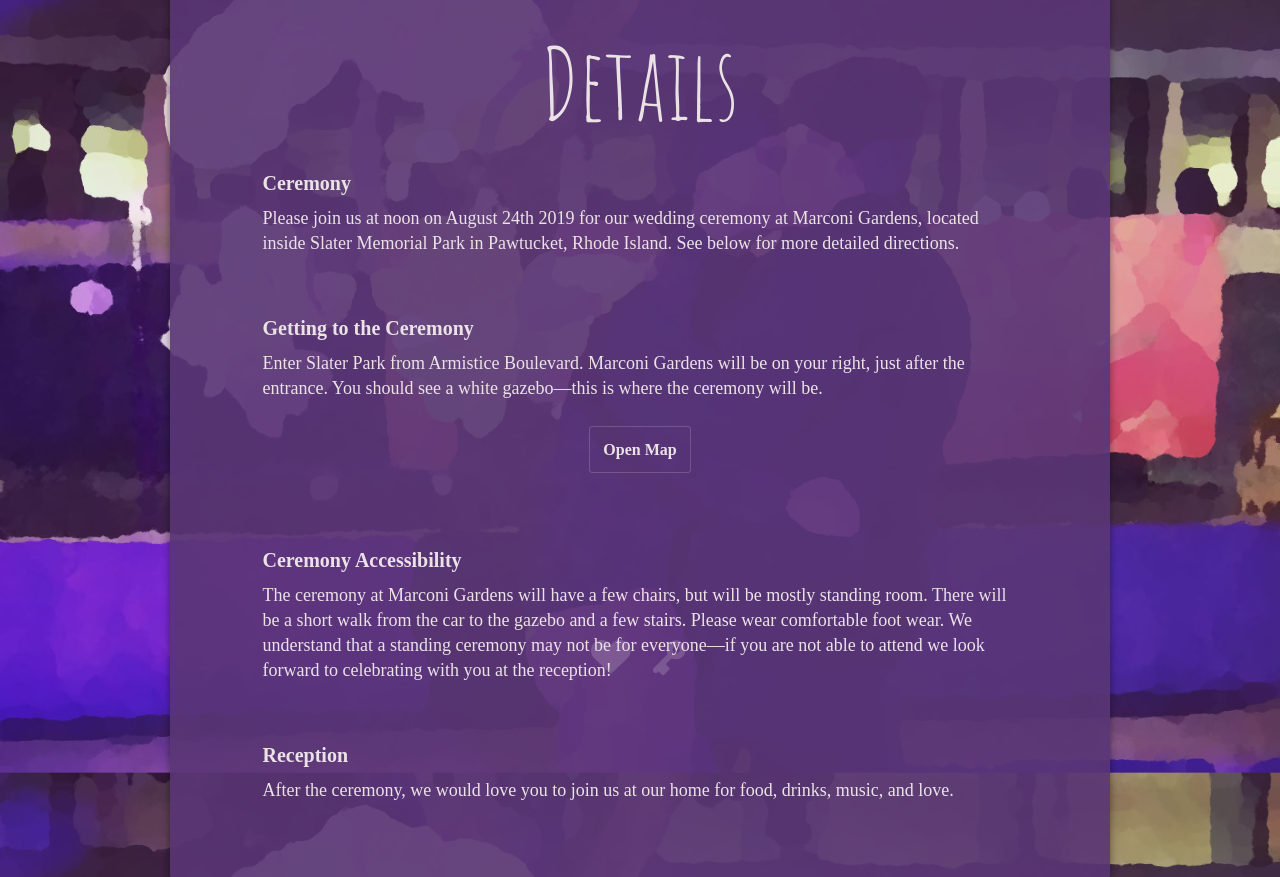
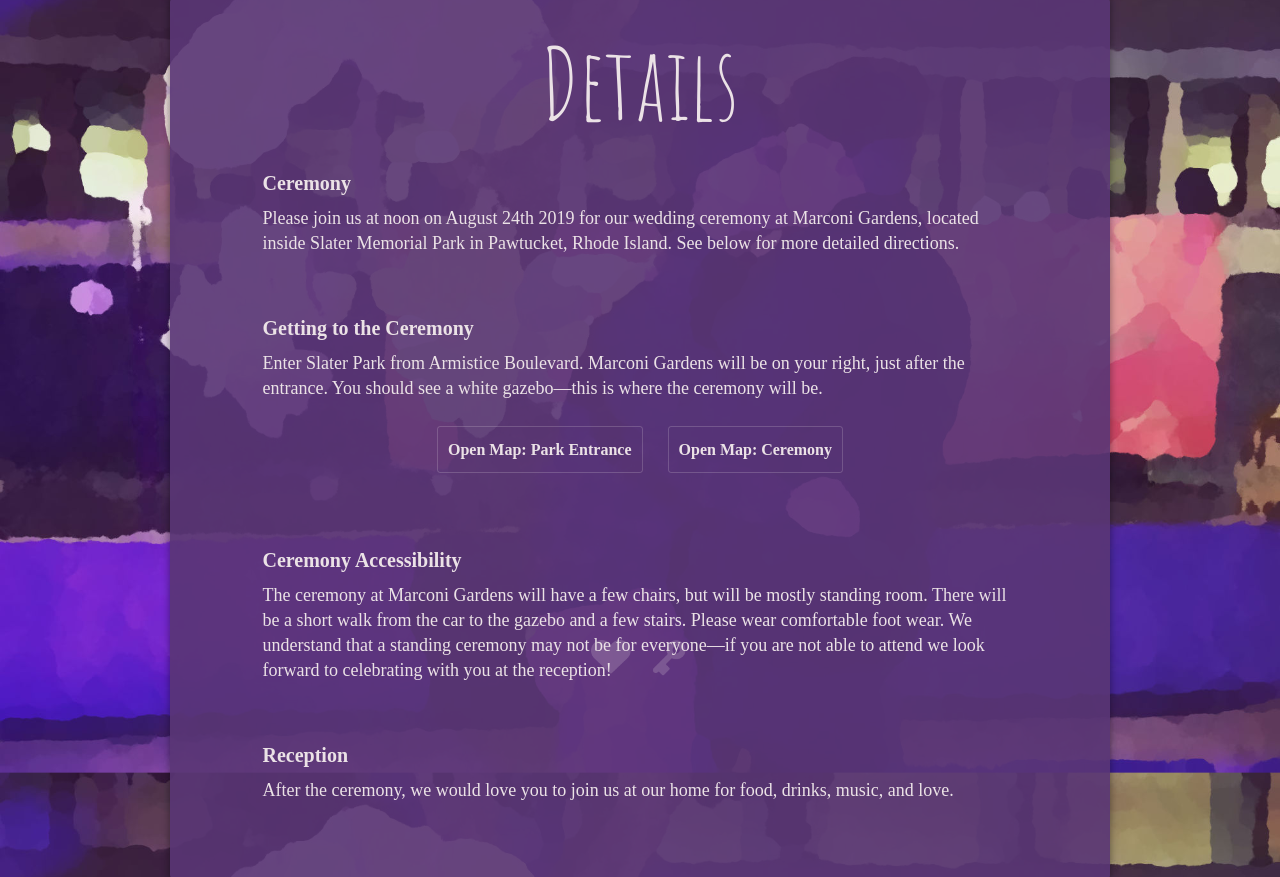
Before and after one commit to bryanchambers/gordonwedding, a Flask app: page /details in a window 1280 px wide. Shown: the part 101-978 px from the top of the page. Run offline with Flask 2, Linux system fonts and the light colour scheme; some web fonts are replaced.

Commit message:
Update map links

```diff
--- a/templates/details.html
+++ b/templates/details.html
@@ -13,7 +13,11 @@
             <div class='item'>
                 <div class='question'>Getting to the Ceremony</div>
                 <div class='answer'>Enter Slater Park from Armistice Boulevard. Marconi Gardens will be on your right, just after the entrance. You should see a white gazebo&mdash;this is where the ceremony will be.</div>
-                <div class='center'><a class='button' href='http://maps.apple.com/?q=41.875318,-71.342802' target='_blank'>Open Map</a></div>
+
+                <div class='center'>
+                    <a class='button' href='http://www.google.com/maps/search/?api=1&query=41.875318,-71.342802' target='_blank'>Open Map: Park Entrance</a>
+                    <a class='button' href='http://www.google.com/maps/search/?api=1&query=41.875318,-71.342802' target='_blank'>Open Map: Ceremony</a>
+                </div>
             </div>
 
             <div class='item'>
```
